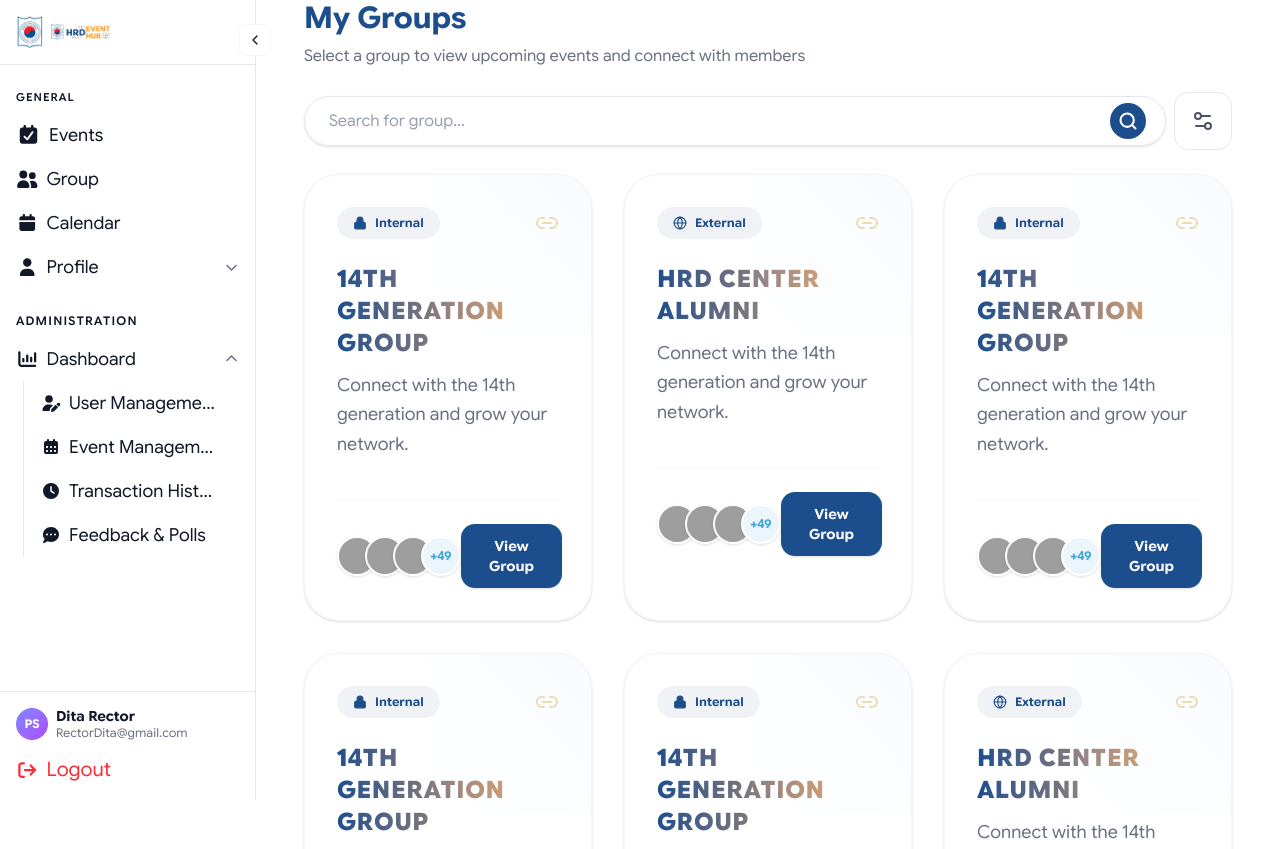
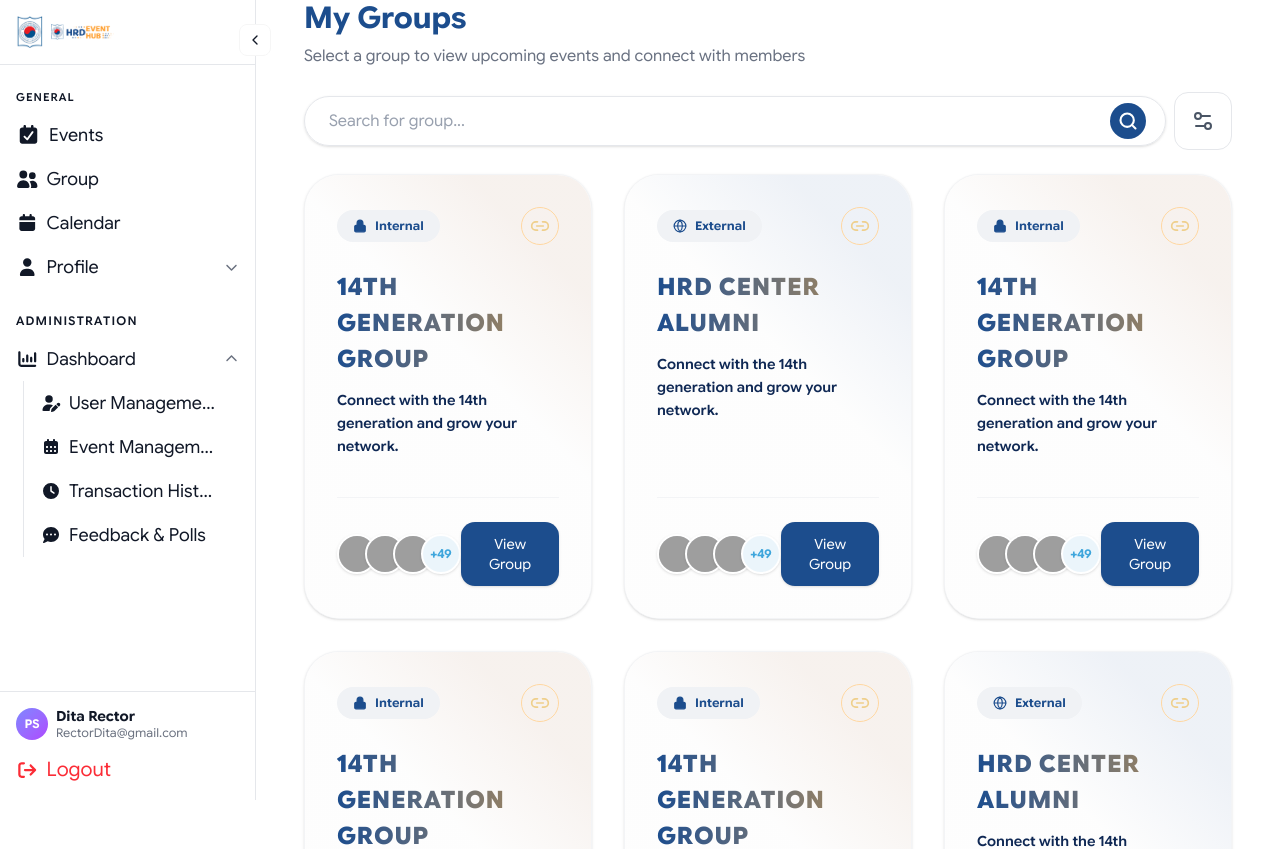
Before and after one commit to joinlyhov-sketch/hrdeventhub-portfolio, a Next.js app: page /group in a window 1280 px wide. Shown: the top 849 px of the page. Built offline with nearby package versions, Linux system fonts and the light colour scheme; grey boxes are pictures that could not be loaded.

Commit message:
fix OTP page and design group cards overlay

```diff
--- a/components/auth/register/step-3-OTP.tsx
+++ b/components/auth/register/step-3-OTP.tsx
@@ -110,13 +110,13 @@ export default function Step3OTP() {
 
   return (
     <motion.div
-      className="flex flex-col gap-5 w-full"
+      className="flex flex-col gap-5 w-full items-stretch px-15"
       initial={{ opacity: 0, y: 15 }}
       animate={{ opacity: 1, y: 0 }}
     >
       <div className="mb-5 text-center">
         <h2 className="text-[28px] font-extrabold tracking-[-2px] text-[#17356f]">
-          Verify Your Email
+          Enter Verification Code
         </h2>
         <p className="mt-2 text-[#6e7580] text-[14px]">We sent a code to your email</p>
       </div>
@@ -174,7 +174,7 @@ export default function Step3OTP() {
         {isPending ? "Verifying..." : "Submit"}
       </button>
 
-      <div className="flex items-center gap-4 mt-2">
+      {/* <div className="flex items-center gap-4 mt-2">
         <div className="h-px flex-1 bg-[#dce6f0]" />
         <span className="text-sm text-[#6e7580] whitespace-nowrap">
           Or Back to{" "}
@@ -186,7 +186,7 @@ export default function Step3OTP() {
           </button>
         </span>
         <div className="h-px flex-1 bg-[#dce6f0]" />
-      </div>
+      </div> */}
     </motion.div>
   );
 }
--- a/components/site/group/group-card.tsx
+++ b/components/site/group/group-card.tsx
@@ -13,49 +13,49 @@ export default function GroupCard({ group, role }: GroupCardProps) {
 
   return (
     <div className="bg-white p-8 rounded-[35px] border border-gray-100 flex flex-col shadow-sm hover:shadow-xl transition-all relative group overflow-hidden">
-      <div className="absolute top-0 right-0 w-40 h-40 bg-gradient-to-bl from-blue-50/40 to-transparent rounded-tr-[35px] pointer-events-none" />
 
+      {/* 45-Degree Gradient Overlay */}
+      <div
+        className={`absolute inset-0 pointer-events-none transition-opacity duration-500 ${
+          isInternal
+            ? "bg-[linear-gradient(225deg,#F6F0EC_17%,#FDFDFD_42%)]"
+            : "bg-[linear-gradient(225deg,#ECF0F6_17%,#FDFDFD_42%)]"
+        } opacity-90`}
+      />
+
+      {/* Your existing content starts here - added 'relative z-10' to ensure text stays above the overlay */}
+      <div className="relative z-10 flex flex-col h-full">
         <div className="flex items-center justify-between mb-6">
           <span className="flex items-center gap-2 px-4 py-2 rounded-full bg-[#F0F2F5] text-xs font-bold text-primary">
-          {isInternal ? (
-            <Lock size={14} fill="currentColor" />
-          ) : (
-            <Globe size={14} />
-          )}
+            {isInternal ? <Lock size={14} fill="currentColor" /> : <Globe size={14} />}
             {group.type}
           </span>
 
           {role === "admin" ? (
-          <button className="text-gray-400 hover:text-primary">
+            <button className="text-gray-400 hover:text-primary cursor-pointer">
               <MoreHorizontal size={24} />
             </button>
           ) : (
-          <button className="text-[#EFCF8B] hover:scale-110 transition-transform">
-            <Link2 size={24} />
-          </button>
+            /* Match the orange ring design from the image */
+            <div className="p-2 rounded-full border border-[#FFD7A1] text-[#EFCF8B] hover:scale-110 transition-transform cursor-pointer">
+              <Link2 size={20} />
+            </div>
           )}
         </div>
 
-      <h2 className="text-2xl font-extrabold bg-gradient-to-r from-[#1C4D8D] to-[#FFA02E] bg-clip-text text-transparent mb-3 uppercase tracking-wide group-hover:text-primary transition-colors">
+        <h2 className="text-[24px] font-extrabold bg-gradient-to-r from-[#1C4D8D] to-[#B38B4D] bg-clip-text text-transparent mb-3 uppercase tracking-wide">
           {group.title}
         </h2>
 
-      <p className="text-gray-500 text-lg leading-relaxed mb-10">
+        <p className="text-[#0F2854] font-semibold text-[14px] leading-relaxed mb-10">
           {group.description}
         </p>
 
-      <div className="pt-6 border-t border-gray-100 flex items-center justify-between">
+        <div className="mt-auto pt-6 border-t border-gray-100 flex items-center justify-between">
           <div className="flex items-center -space-x-3">
             {[1, 2, 3].map((i) => (
-            <div
-              key={i}
-              className="w-10 h-10 rounded-full border-2 border-white bg-gray-200 overflow-hidden shadow-sm"
-            >
-              <img
-                src={`https://i.pravatar.cc/150?u=${group.id}${i}`}
-                alt="user profile"
-                className="w-full h-full object-cover"
-              />
+              <div key={i} className="w-10 h-10 rounded-full border-2 border-white bg-gray-200 overflow-hidden shadow-sm">
+                <img src={`https://i.pravatar.cc/150?u=${group.id}${i}`} alt="user" className="w-full h-full object-cover" />
               </div>
             ))}
             <div className="w-10 h-10 rounded-full border-2 border-white bg-[#EBF5FB] flex items-center justify-center text-[#3FA6DC] text-xs font-bold shadow-sm">
@@ -64,11 +64,12 @@ export default function GroupCard({ group, role }: GroupCardProps) {
           </div>
 
           <Link href={`/event`}>
-          <button className="bg-primary text-white px-7 py-3 rounded-xl text-sm font-bold hover:bg-[#C5A358] transition-all shadow-sm">
+            <button className="bg-[#1C4D8D] text-white px-7 py-3 rounded-xl text-sm hover:bg-[#FFA02E] transition-all shadow-sm cursor-pointer">
               View Group
             </button>
           </Link>
         </div>
       </div>
+    </div>
   );
 }
```
Lines whose indentation alone changed are shown as unchanged.
